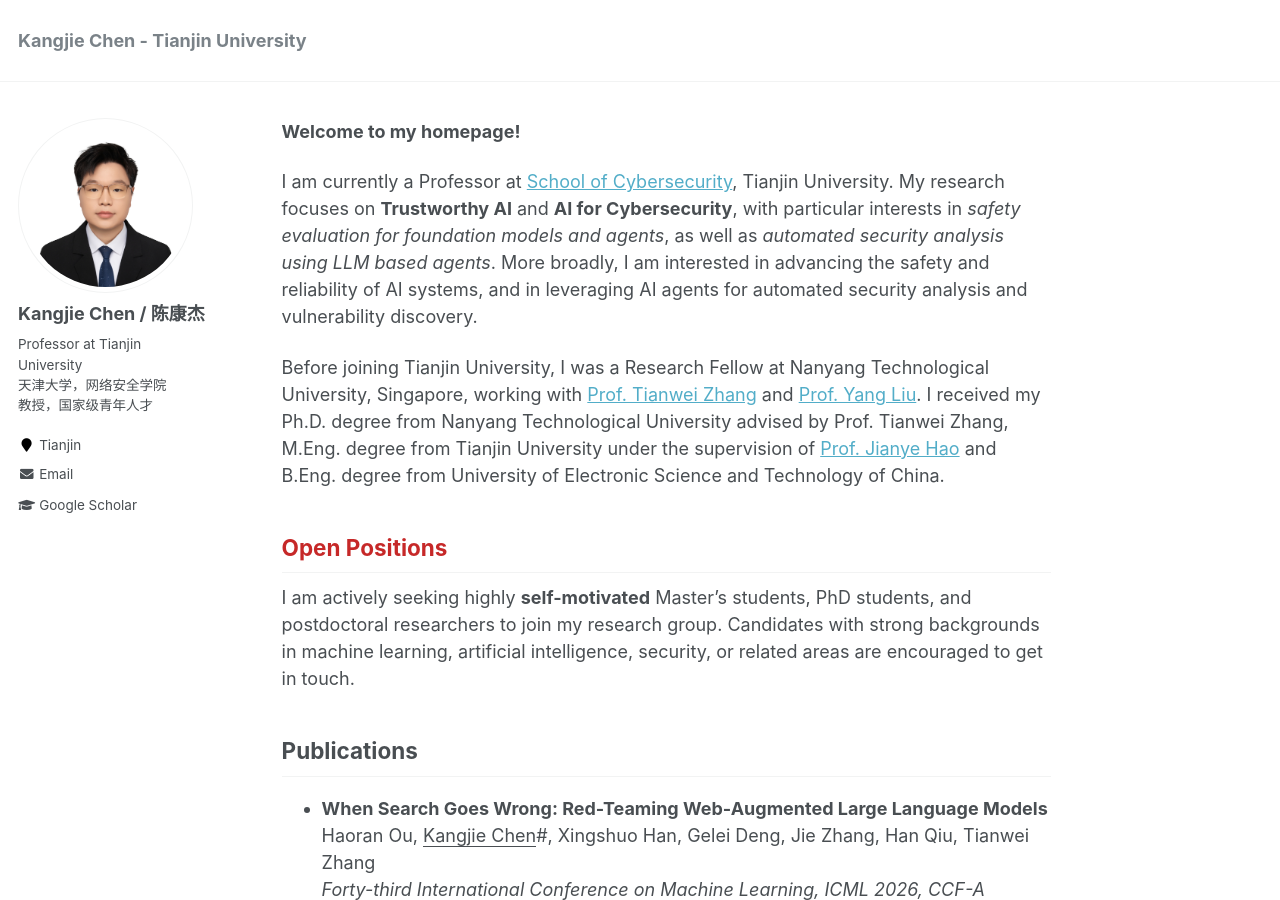
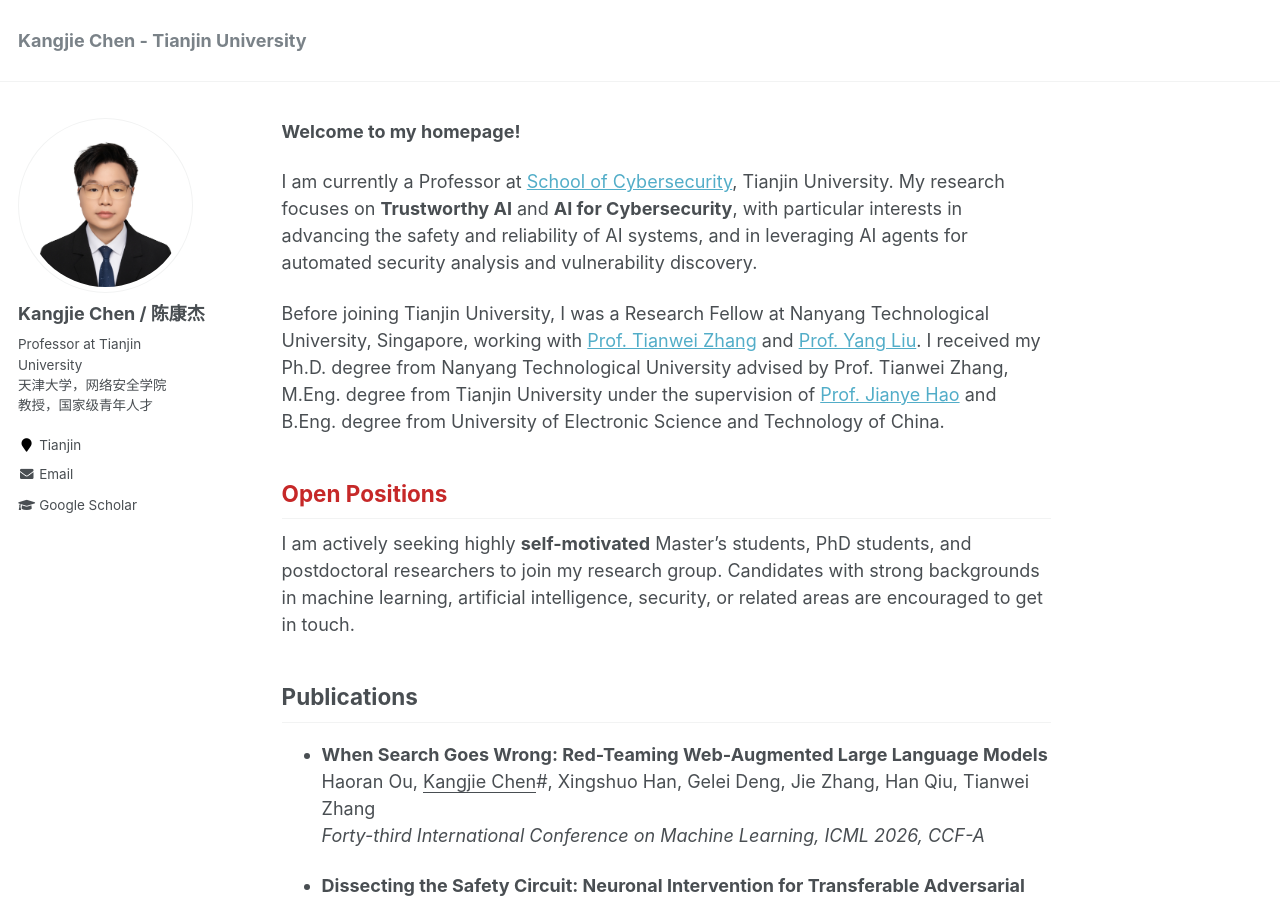
Before and after one commit to kangjie-chen/kangjie-chen.github.io, a Jekyll site: the page built from _pages/about.md, in a window 1280 px wide and 900 px high. Built offline with Jekyll 4.4.1, drawn with Linux system fonts in a browser that asks for light colours.

Commit message:
Update about.md

```diff
--- a/_pages/about.md
+++ b/_pages/about.md
@@ -12,7 +12,7 @@ redirect_from:
 <br/>
 
 I am currently a Professor at [School of Cybersecurity](https://cse.tju.edu.cn/), Tianjin University.
-My research focuses on **Trustworthy AI** and **AI for Cybersecurity**, with particular interests in *safety evaluation for foundation models and agents*, as well as *automated security analysis using LLM based agents*. More broadly, I am interested in advancing the safety and reliability of AI systems, and in leveraging AI agents for automated security analysis and vulnerability discovery.
+My research focuses on **Trustworthy AI** and **AI for Cybersecurity**, with particular interests in advancing the safety and reliability of AI systems, and in leveraging AI agents for automated security analysis and vulnerability discovery.
 
 Before joining Tianjin University, I was a Research Fellow at Nanyang Technological University, Singapore, working with [Prof. Tianwei Zhang](https://personal.ntu.edu.sg/tianwei.zhang/index.html) and [Prof. Yang Liu](https://personal.ntu.edu.sg/yangliu/). I received my Ph.D. degree from Nanyang Technological University advised by Prof. Tianwei Zhang, M.Eng. degree from Tianjin University under the supervision of [Prof. Jianye Hao](http://www.icdai.org/jianye.html) and B.Eng. degree from University of Electronic Science and Technology of China.
 
```
